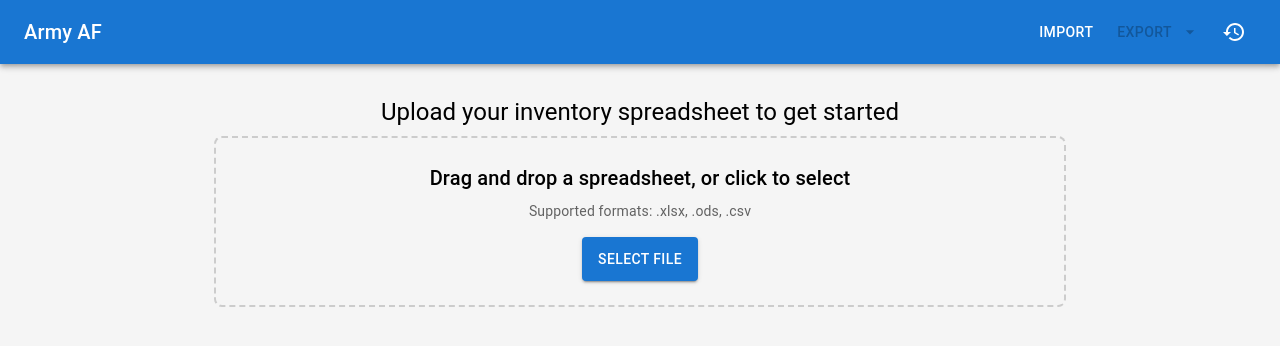
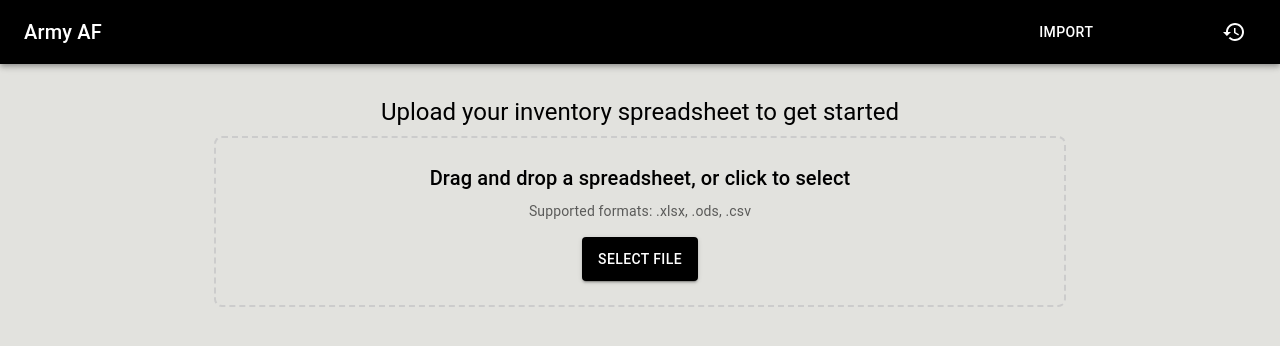
Before and after one commit to davidfish-g/armyaf, a React (Create React App) app: page / in a window 1280 px wide. Shown: the top 346 px of the page. Built offline with nearby package versions, Linux system fonts and the light colour scheme.

Commit message:
color change

```diff
--- a/src/App.tsx
+++ b/src/App.tsx
@@ -14,7 +14,8 @@
   DialogTitle,
   DialogContent,
   DialogActions,
-  Drawer
+  Drawer,
+  ThemeProvider
 } from '@mui/material';
 import { FileUpload } from './components/FileUpload';
 import { InventoryItem } from './components/InventoryItem';
@@ -23,6 +24,7 @@
 import { exportToSpreadsheet } from './utils/spreadsheetUtils';
 import { Close, ArrowDropDown, History } from '@mui/icons-material';
 import { logInventoryActivity, logItemUpdate } from './utils/logUtils';
+import theme from './theme';
 
 function App() {
   const [items, setItems] = useState<InventoryItemType[]>([]);
@@ -157,6 +159,7 @@
   };
 
   return (
+    <ThemeProvider theme={theme}>
       <Box sx={{ flexGrow: 1 }}>
         <AppBar position="static">
           <Toolbar>
@@ -261,6 +264,7 @@
           </Box>
         </Drawer>
       </Box>
+    </ThemeProvider>
   );
 }
 
--- a/src/index.css
+++ b/src/index.css
@@ -5,7 +5,7 @@
     sans-serif;
   -webkit-font-smoothing: antialiased;
   -moz-osx-font-smoothing: grayscale;
-  background-color: #f5f5f5;
+  background-color: #e2e2de;
 }
 
 code {
--- /dev/null
+++ b/src/theme.ts
@@ -0,0 +1,11 @@
+import { createTheme } from '@mui/material/styles';
+
+const theme = createTheme({
+  palette: {
+    primary: {
+      main: '#000000',
+    },
+  },
+});
+
+export default theme;
```
Lines whose indentation alone changed are shown as unchanged.
